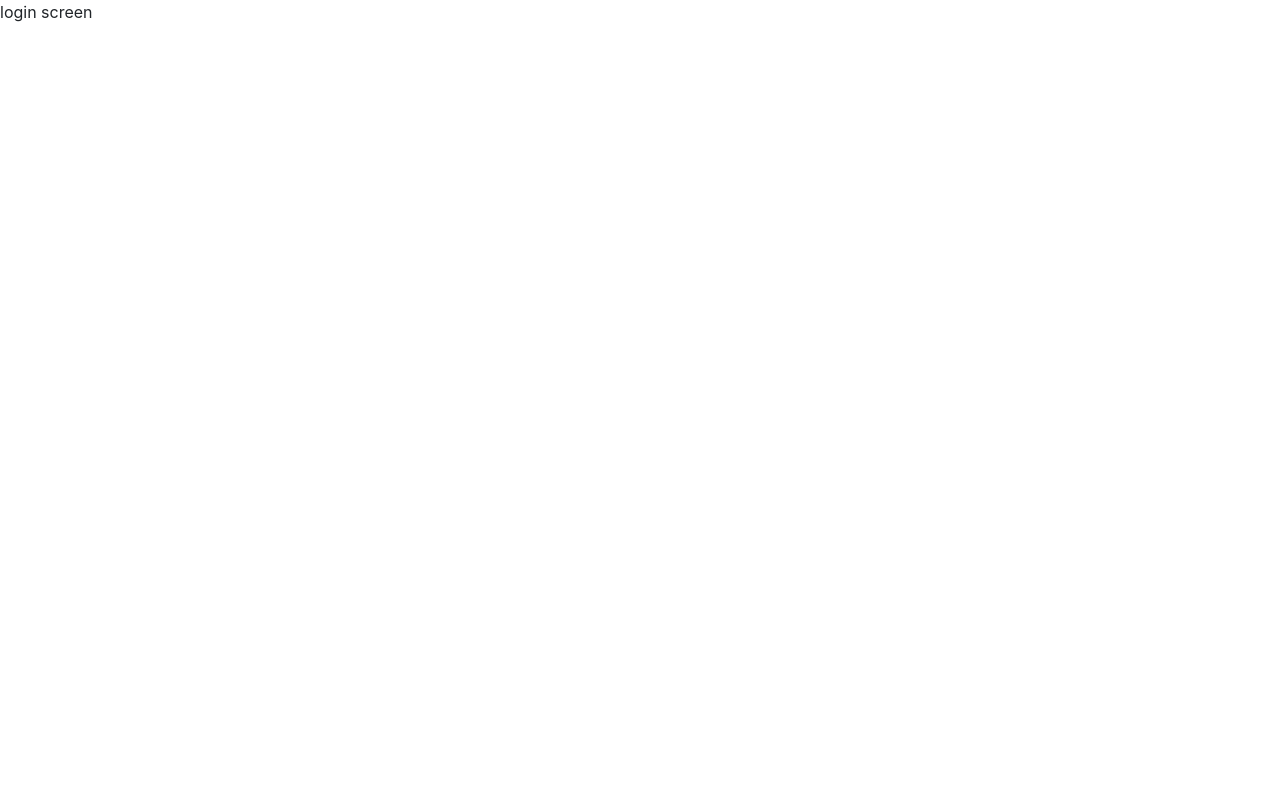
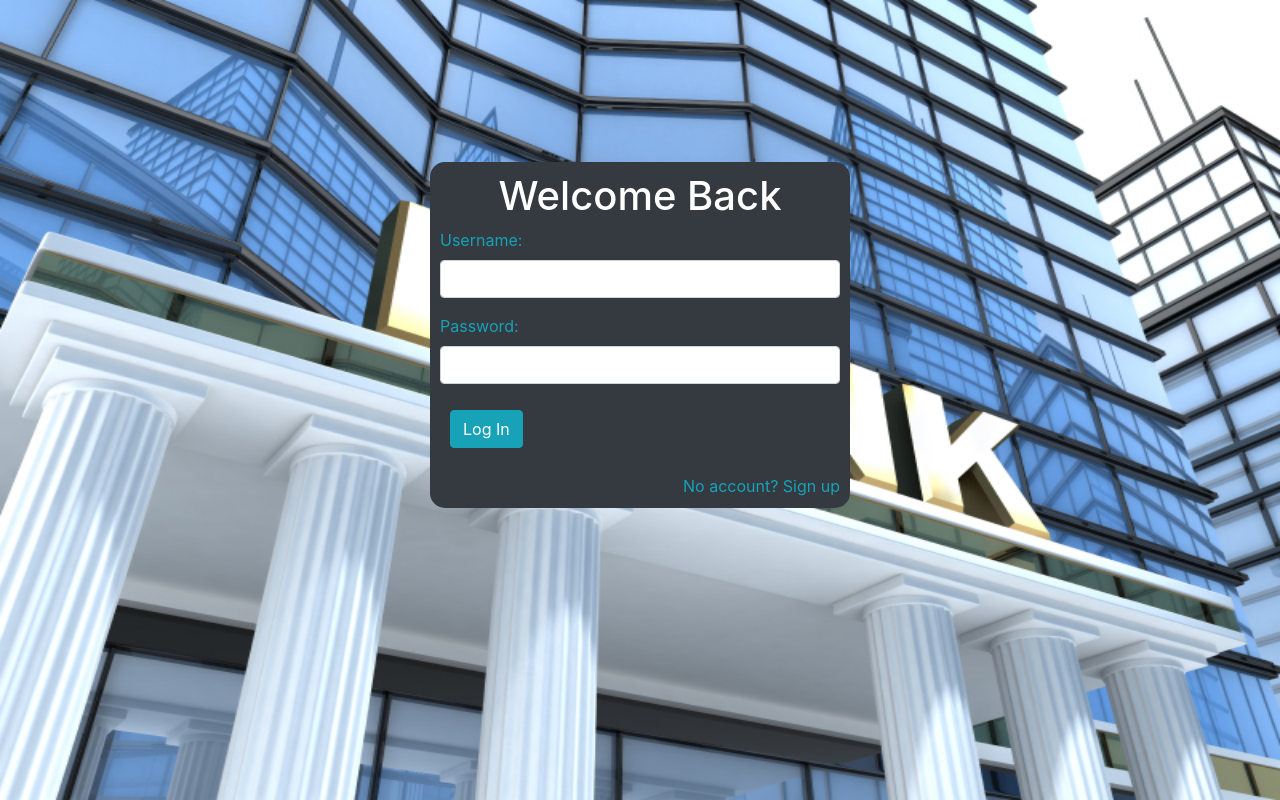
Before and after one commit to AjayBhatta16/fake-bank, a React (Create React App) app in the folder client/: page / in a window 1280 px wide. Both pictures are taken after a click on the button "Login". Built offline with nearby package versions, Linux system fonts and the light colour scheme.

Commit message:
Created login and signup screens

```diff
--- a/client/public/style.css
+++ b/client/public/style.css
@@ -1,7 +1,16 @@
+html {
+    background-color: #222222;
+}
 .home-background {
     background-image: url("home-background.jpeg");
     background-repeat: no-repeat;
     background-size: cover;
+    height: 100vh;
+}
+
+.standard-background {
+    background-image: url("standard-background.jpg");
+    background-size: 100vw 100vh;
     height: 100vh;
 }
 
@@ -21,3 +30,15 @@ button {
     max-width: 500px;
     margin: 15vh auto;
 }
+
+.wrapper {
+    padding: 10px;
+    margin: auto;
+    max-width: 420px;
+    border-radius: 15px;
+    margin-top: 20vh;
+}
+
+.signup {
+    margin-top: 5vh;
+}
--- a/client/src/App.js
+++ b/client/src/App.js
@@ -9,6 +9,7 @@ import SignupScreen from './components/SignupScreen'
 
 function App() {
   const [screen, setScreen] = useState('home')
+  console.log('here')
   switch(screen) {
     case 'dashboard':
       return <DashboardScreen setScreen={setScreen} />
--- a/client/src/components/LoginScreen.js
+++ b/client/src/components/LoginScreen.js
@@ -1,8 +1,48 @@
-import React from 'react'
+import React, {useState} from 'react'
 import StandardContainer from './StandardContainer'
 
-export default function LoginScreen() {
+export default function LoginScreen(props) {
+    const [incorrectMsg, setIncorrectMsg] = useState('')
+    // TODO: connect component to API here
+    const handleLogin = (event) => {
+        event.preventDefault()
+        setIncorrectMsg('testing 123')
+    }
+    const stopRedirect = event => event.preventDefault()
     return (
-        <p>login screen</p>
+        <StandardContainer>
+            <div className="wrapper bg-dark">
+                <div id="formContent">
+                    <h1 className="text-white text-center">Welcome Back</h1>
+                    <form className="form" onSubmit={stopRedirect}>
+                        <div class="form-group">
+                            <label for="username" class="text-info">Username:</label><br />
+                            <input type="text" name="username" id="username" class="form-control" />
+                        </div>
+                        <div class="form-group">
+                            <label for="password" class="text-info">Password:</label><br />
+                            <input type="password" name="password" id="password" class="form-control" />
+                        </div>
+                        <small id="wrongPassword" className="text-danger form-text">
+                            {incorrectMsg}
+                        </small>
+                        <div class="form-group">
+                            <button
+                                name="submit"
+                                class="btn btn-info btn-md"
+                                onClick={handleLogin}
+                            >Log In</button>
+                        </div>
+                        <div id="register-link" class="text-right">
+                            <a
+                                href="#"
+                                class="text-info"
+                                onClick={() => {props.setScreen('signup')}}
+                            >No account? Sign up</a>
+                        </div>
+                    </form>
+                </div>
+            </div>
+        </StandardContainer>
     )
 }
--- a/client/src/components/SignupScreen.js
+++ b/client/src/components/SignupScreen.js
@@ -1,8 +1,64 @@
-import React from 'react'
+import React, { useState } from 'react'
 import StandardContainer from './StandardContainer'
 
-export default function SignupScreen() {
+export default function SignupScreen(props) {
+    const [incorrectMsg, setIncorrectMsg] = useState('')
+    // TODO: connect component to API here
+    const handleSignup = (event) => {
+        event.preventDefault()
+        setIncorrectMsg('testing 123')
+    }
+    const stopRedirect = event => event.preventDefault()
     return (
-        <p>signup screen</p>
+        <StandardContainer>
+            <div className="wrapper bg-dark signup">
+                <div id="formContent">
+                    <h1 className="text-white text-center">Join This Bank</h1>
+                    <form className="form" onSubmit={stopRedirect}>
+                        <div class="form-group">
+                            <label for="firstName" class="text-info">First Name:</label><br />
+                            <input type="text" name="firstName" id="firstName" class="form-control" />
+                        </div>
+                        <div class="form-group">
+                            <label for="lastName" class="text-info">Last Name:</label><br />
+                            <input type="text" name="lastName" id="lastName" class="form-control" />
+                        </div>
+                        <div class="form-group">
+                            <label for="username" class="text-info">Username:</label><br />
+                            <input type="text" name="username" id="username" class="form-control" />
+                        </div>
+                        <div class="form-group">
+                            <label for="email" class="text-info">Email:</label><br />
+                            <input type="text" name="email" id="email" class="form-control" />
+                        </div>
+                        <div class="form-group">
+                            <label for="phone" class="text-info">Phone Number:</label><br />
+                            <input type="text" name="phone" id="phone" class="form-control" />
+                        </div>
+                        <div class="form-group">
+                            <label for="password" class="text-info">Password:</label><br />
+                            <input type="password" name="password" id="password" class="form-control" />
+                        </div>
+                        <small id="badSubmission" className="text-danger form-text">
+                            {incorrectMsg}
+                        </small>
+                        <div class="form-group">
+                            <button
+                                name="submit"
+                                class="btn btn-info btn-md"
+                                onClick={handleSignup}
+                            >Sign Up</button>
+                        </div>
+                        <div id="register-link" class="text-right">
+                            <a
+                                href="#"
+                                class="text-info"
+                                onClick={() => {props.setScreen('login')}}
+                            >Already a member? Log in</a>
+                        </div>
+                    </form>
+                </div>
+            </div>
+        </StandardContainer>
     )
 }
--- a/client/src/components/StandardContainer.js
+++ b/client/src/components/StandardContainer.js
@@ -1,5 +1,9 @@
 import React from 'react'
 
-export default function StandardContainer() {
-    return <></>
+export default function HomeContainer(props) {
+    return (
+        <div className="container-fluid standard-background">
+            {props.children}
+        </div>
+    )
 }
```
Also changed, not shown: client/public/standard-background.jpg (added), 1 other file (tests, documents, lock files or other folders).
